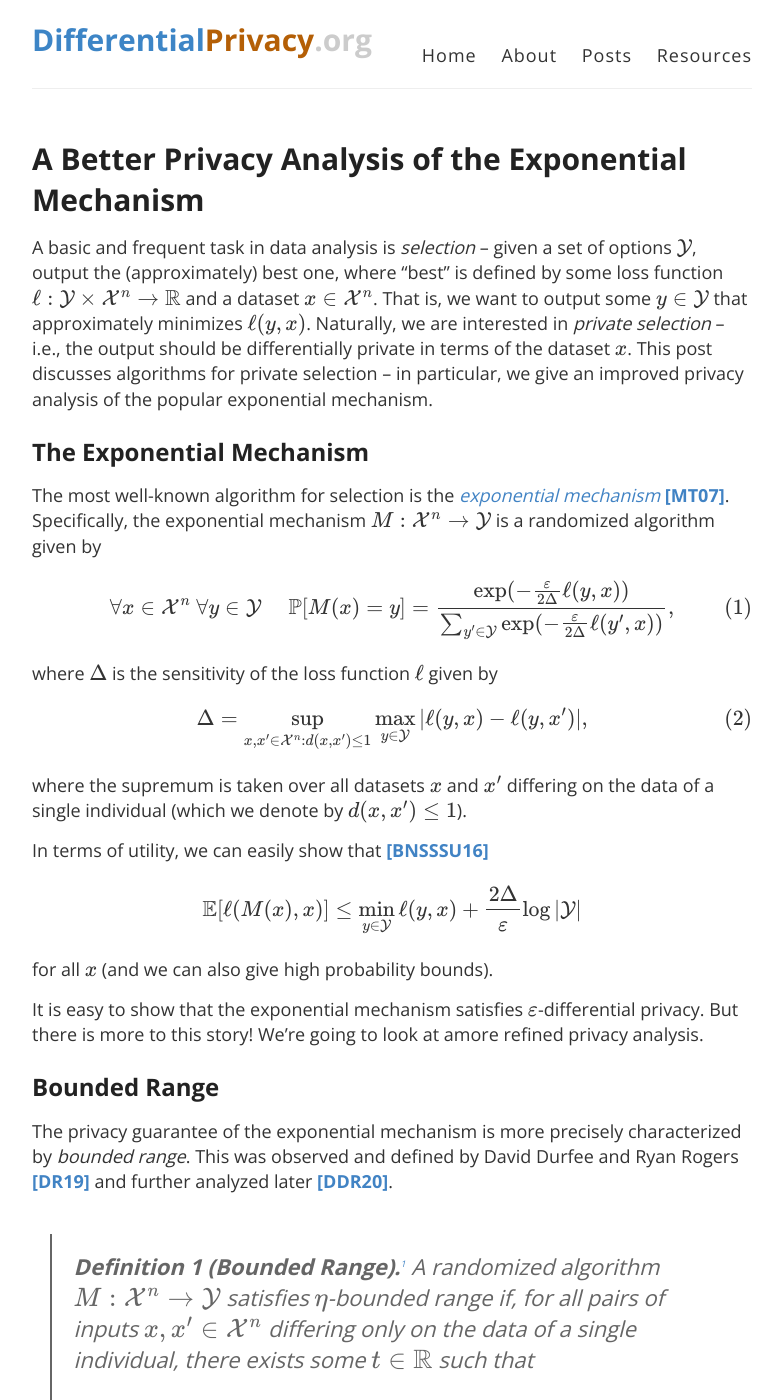
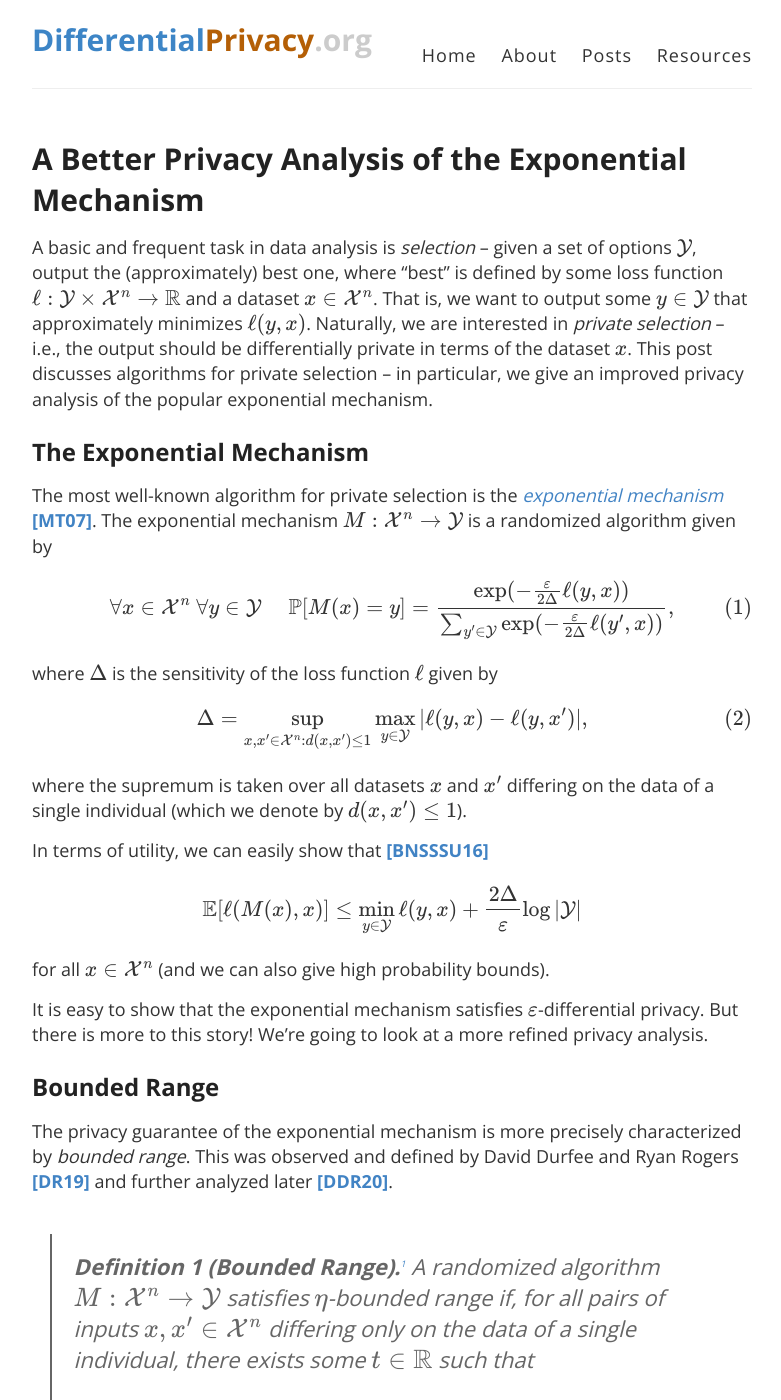
Before and after one commit to differentialprivacy/differentialprivacy, a Jekyll site: the page built from _posts/2021-07-12-exponential-mechanism-bounded-range.md, in a window 1280 px wide and 1400 px high. Shown: the whole window, without its empty margins (248-1029 px from the left). Built offline with Jekyll 4.4.1, drawn with Linux system fonts in a browser that asks for light colours; comment, search, counter and statistics services are not loaded.

Commit message:
changed title & minor edits

```diff
--- a/_posts/2021-07-12-exponential-mechanism-bounded-range.md
+++ b/_posts/2021-07-12-exponential-mechanism-bounded-range.md
@@ -15,12 +15,12 @@
 
 ## The Exponential Mechanism
 
-The most well-known algorithm for selection is the [_exponential mechanism_](https://en.wikipedia.org/wiki/Exponential_mechanism_(differential_privacy)) [**[MT07]**](https://doi.org/10.1109/FOCS.2007.66 "Frank McSherry, Kunal Talwar. Mechanism Design via Differential Privacy. FOCS 2007."). Specifically, the exponential mechanism \\\(M : \\mathcal{X}^n \\to \\mathcal{Y} \\\) is a randomized algorithm given by \\\[\\forall x \\in \\mathcal{X}^n ~ \\forall y \\in \\mathcal{Y} ~~~~~ \\mathbb{P}[M(x) = y] = \\frac{\\exp(-\\frac{\\varepsilon}{2\\Delta} \\ell(y,x))}{\\sum_{y' \\in \\mathcal{Y}} \\exp(-\\frac{\\varepsilon}{2\\Delta} \\ell(y',x)) }, \\tag{1}\\\] where \\\(\\Delta\\\) is the sensitivity of the loss function \\\(\\ell\\\) given by \\\[\\Delta = \\sup_{x,x' \\in \\mathcal{X}^n : d(x,x') \\le 1} \\max_{y\\in\\mathcal{Y}} \|\\ell(y,x) - \\ell(y,x')\|,\tag{2}\\\] where the supremum is taken over all datasets \\\(x\\\) and \\\(x'\\\) differing on the data of a single individual (which we denote by \\\(d(x,x')\\le 1\\\)).
+The most well-known algorithm for private selection is the [_exponential mechanism_](https://en.wikipedia.org/wiki/Exponential_mechanism_(differential_privacy)) [**[MT07]**](https://doi.org/10.1109/FOCS.2007.66 "Frank McSherry, Kunal Talwar. Mechanism Design via Differential Privacy. FOCS 2007."). The exponential mechanism \\\(M : \\mathcal{X}^n \\to \\mathcal{Y} \\\) is a randomized algorithm given by \\\[\\forall x \\in \\mathcal{X}^n ~ \\forall y \\in \\mathcal{Y} ~~~~~ \\mathbb{P}[M(x) = y] = \\frac{\\exp(-\\frac{\\varepsilon}{2\\Delta} \\ell(y,x))}{\\sum_{y' \\in \\mathcal{Y}} \\exp(-\\frac{\\varepsilon}{2\\Delta} \\ell(y',x)) }, \\tag{1}\\\] where \\\(\\Delta\\\) is the sensitivity of the loss function \\\(\\ell\\\) given by \\\[\\Delta = \\sup_{x,x' \\in \\mathcal{X}^n : d(x,x') \\le 1} \\max_{y\\in\\mathcal{Y}} \|\\ell(y,x) - \\ell(y,x')\|,\tag{2}\\\] where the supremum is taken over all datasets \\\(x\\\) and \\\(x'\\\) differing on the data of a single individual (which we denote by \\\(d(x,x')\\le 1\\\)).
 
-In terms of utility, we can easily show that [**[BNSSSU16]**](https://arxiv.org/abs/1511.02513 "Raef Bassily, Kobbi Nissim, Adam Smith, Thomas Steinke, Uri Stemmer, Jonathan Ullman. Algorithmic Stability for Adaptive Data Analysis. STOC 2016.") \\\[\\mathbb{E}[\\ell(M(x),x)] \\le \\min_{y \\in \\mathcal{Y}} \\ell(y,x) + \\frac{2\\Delta}{\\varepsilon} \\log \|\\mathcal{Y}\|\\\] for all \\\(x\\\) (and we can also give high probability bounds).
+In terms of utility, we can easily show that [**[BNSSSU16]**](https://arxiv.org/abs/1511.02513 "Raef Bassily, Kobbi Nissim, Adam Smith, Thomas Steinke, Uri Stemmer, Jonathan Ullman. Algorithmic Stability for Adaptive Data Analysis. STOC 2016.") \\\[\\mathbb{E}[\\ell(M(x),x)] \\le \\min_{y \\in \\mathcal{Y}} \\ell(y,x) + \\frac{2\\Delta}{\\varepsilon} \\log \|\\mathcal{Y}\|\\\] for all \\\(x \\in \\mathcal{X}^n\\\) (and we can also give high probability bounds).
 
 It is easy to show that the exponential mechanism satisfies \\\(\\varepsilon\\\)-differential privacy.
-But there is more to this story! We're going to look at amore refined privacy analysis.
+But there is more to this story! We're going to look at a more refined privacy analysis.
 
 ## Bounded Range
 
```
